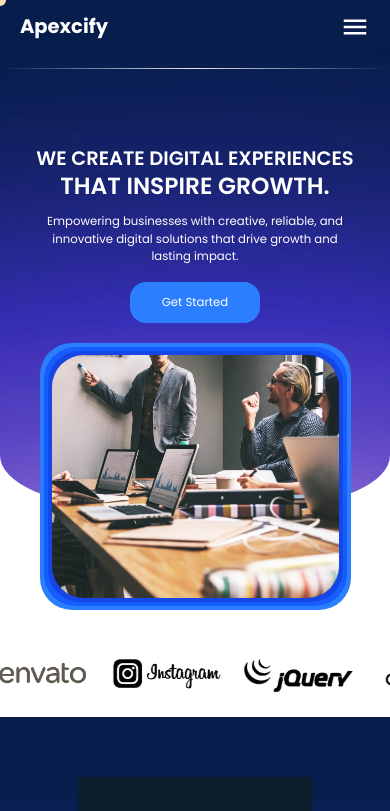
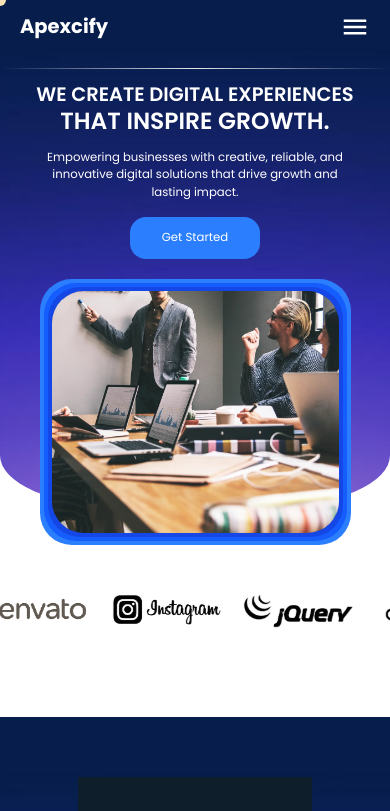
Before and after one commit to A8dullah-781/ApexcifyTechnologys_ApexcifyTechnologysWebsite, a React (Vite) app: page / in a window 390 px wide. Shown: the top 811 px of the page. Built offline with nearby package versions, Linux system fonts and the light colour scheme.

Commit message:
err done

```diff
--- a/src/components/Circle.jsx
+++ b/src/components/Circle.jsx
@@ -9,9 +9,7 @@ const Circle = ({ target = 90, color = "blue" }) => {
   const circumference = 2 * Math.PI * radius;
   const progress = (percent / 100) * circumference;
 
-  useEffect(() => {
 
-  }, [target]);
 
    useEffect(() => {
       if (typeof window !== "undefined") {
@@ -36,7 +34,7 @@ const Circle = ({ target = 90, color = "blue" }) => {
     });
         })();
       }
-    }, []);
+    }, [target]);
 
   return (
     <div
--- a/src/components/Home.jsx
+++ b/src/components/Home.jsx
@@ -49,7 +49,7 @@ const Home = () => {
   return (
     <div
       id="home"
-      className="w-full h-[60vh] lg:h-screen pt-[10vh]  bg-cover bg-center bg-no-repeat"
+      className="w-full h-[60vh] lg:h-screen lg:pt-[10vh] pt-5  bg-cover bg-center bg-no-repeat"
       style={{
         backgroundImage: "url('/images/bg.PNG')",
         borderBottomLeftRadius: "30% 10%",
--- a/src/components/Navbar.jsx
+++ b/src/components/Navbar.jsx
@@ -148,8 +148,9 @@ const Navbar = () => {
 
       <div
         ref={mobileMenuRef}
-        className="fixed top-0 right-0 h-full w-[70%] bg-gray-900 flex flex-col items-center gap-4 px-6 py-20 md:hidden"
-        style={{ x: "100%", opacity: 0 }}
+        className="fixed top-0 right-0 h-screen w-[70%] bg-gray-900 flex flex-col items-center gap-4 px-6 py-20 md:hidden"
+        style={{ transform: "translateX(100%)", opacity: 0 }}
+
       >
         {links.map((link) => (
           <a
```
